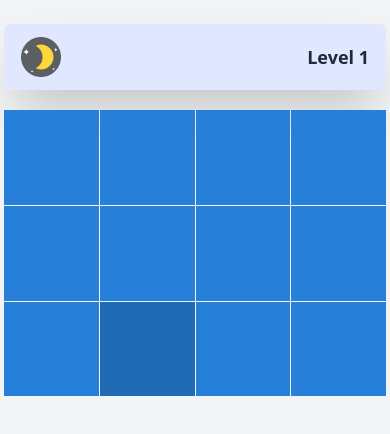
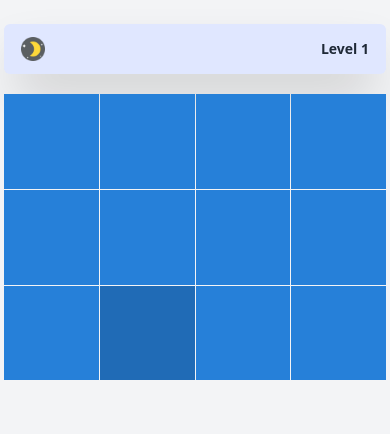
Before and after one commit to alirezaeisoftware/maadiran_test, a React (Vite) app: page / in a window 390 px wide. Shown: the top 434 px of the page. Built offline with nearby package versions, Linux system fonts and the light colour scheme.

Commit message:
fix : fix responsive navbar

```diff
--- a/src/components/navbar/navbar.tsx
+++ b/src/components/navbar/navbar.tsx
@@ -46,7 +46,7 @@ const Navbar: React.FC<NavbarProps> = ({
         <img
           src={isDarkMode ? LightIcon : DarkIcon}
           alt={isDarkMode ? 'Light mode' : 'Dark mode'}
-          className="w-10 h-10"
+          className="w-6 h-6 md:w-10 md:h-10"
           loading="lazy"
           width={40}
           height={40}
@@ -64,7 +64,7 @@ const Navbar: React.FC<NavbarProps> = ({
       )}
 
       <div
-        className="font-bold text-lg select-none"
+        className="font-bold text-sm md:text-lg select-none"
         data-testid="level-display"
       >
         Level {level + 1}
```
Also changed, not shown: 1 other file (tests, documents, lock files or other folders).
